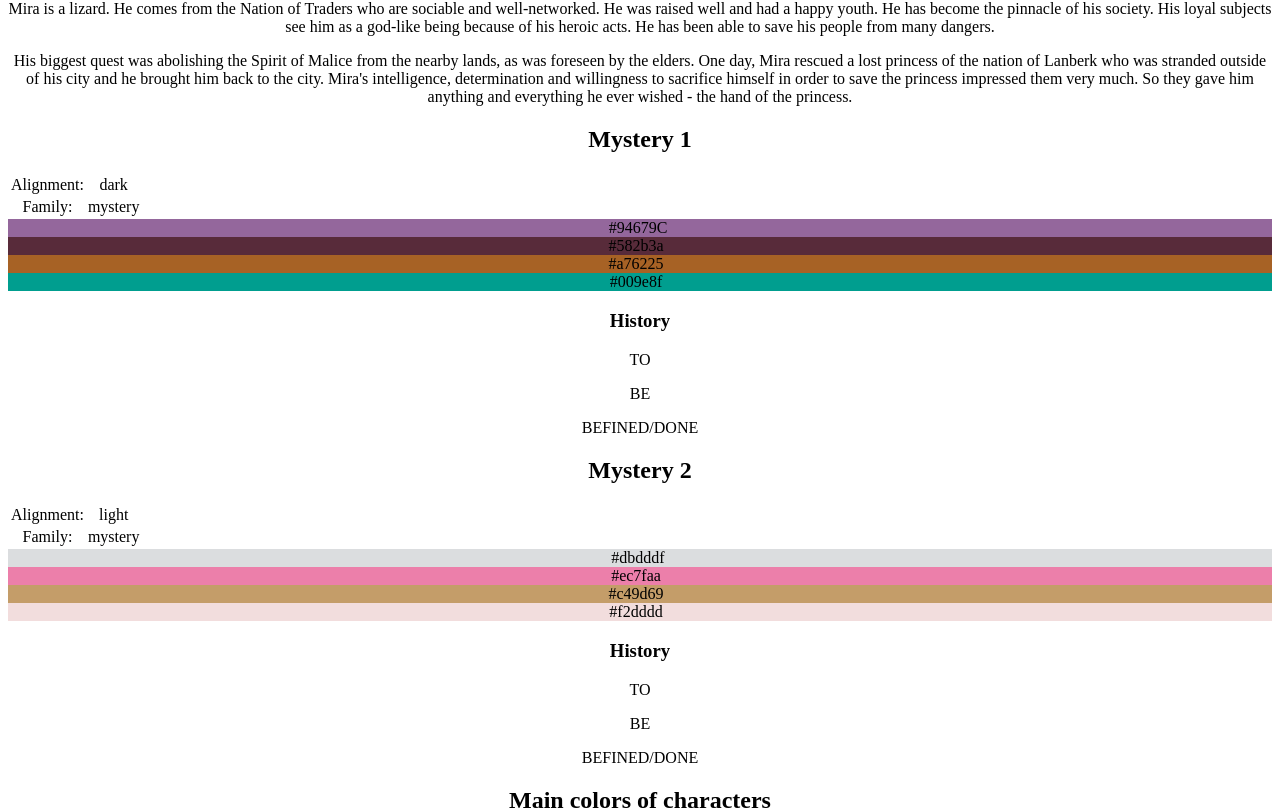
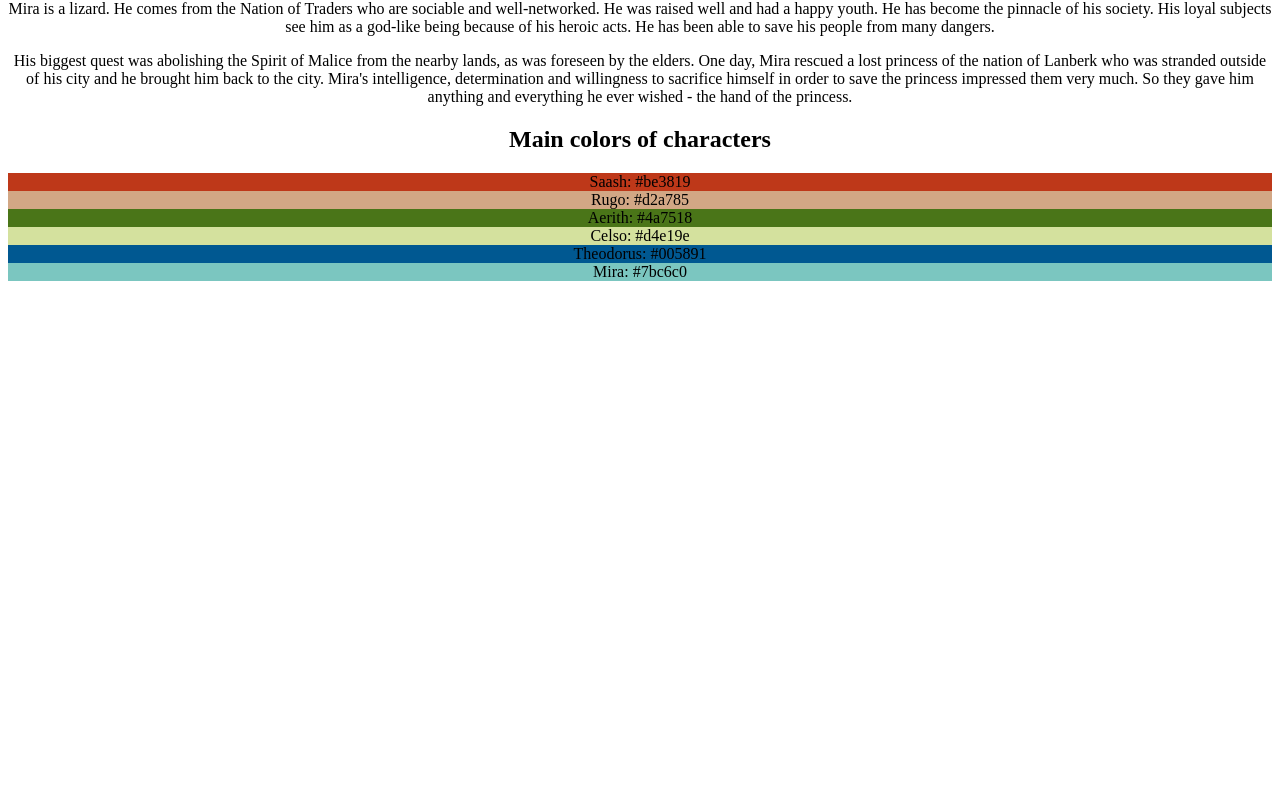
Before and after one commit to jraut/wordbug.io, a React (Create React App) app in the folder dev/: page /characters in a window 1280 px wide. Shown: the part 2338-3148 px from the top of the page. After the commit the page ends 2627 px from the top, so only its background shows below. Built offline with nearby package versions, Linux system fonts and the light colour scheme; what mobile-drag-drop would draw is missing.

Commit message:
chore: remove mystery characters

```diff
--- a/dev/src/components/CharacterDialog.tsx
+++ b/dev/src/components/CharacterDialog.tsx
@@ -27,12 +27,6 @@ export const CharacterLines: Record<CharacterName, Partial<Dialogues>> = {
   Celso: celsoDialogLines,
   Theodorus: theodorusDialogLines,
   Mira: miraDialogLines,
-  'Mystery-1': {
-    Random: ['Hip hei! My name is Mystery!'],
-  },
-  'Mystery-2': {
-    Random: ['Hip hei! My name is Mystery!'],
-  },
 }
 
 const randomItemFromArray = (items: string[]): string =>
--- a/dev/src/fixtures/characters.ts
+++ b/dev/src/fixtures/characters.ts
@@ -9,8 +9,6 @@ export type CharacterName =
   | 'Celso'
   | 'Theodorus'
   | 'Mira'
-  | 'Mystery-1'
-  | 'Mystery-2'
 
 export const CHARACTER_DATA: Record<CharacterName, Character> = {
   Saash: {
@@ -95,24 +93,4 @@ export const CHARACTER_DATA: Record<CharacterName, Character> = {
       secondaries: ['#5b5b5e', '#ea949d', '#f2edbe'],
     },
   },
-  'Mystery-1': {
-    name: 'Mystery 1',
-    alignment: 'dark',
-    family: 'mystery',
-    description: [`TO`, `BE`, `BEFINED/DONE`],
-    colors: {
-      main: '#94679C',
-      secondaries: ['#582b3a', '#a76225', '#009e8f'],
-    },
-  },
-  'Mystery-2': {
-    name: 'Mystery 2',
-    alignment: 'light',
-    family: 'mystery',
-    description: [`TO`, `BE`, `BEFINED/DONE`],
-    colors: {
-      main: '#dbdddf',
-      secondaries: ['#ec7faa', '#c49d69', '#f2dddd'],
-    },
-  },
 }
```
